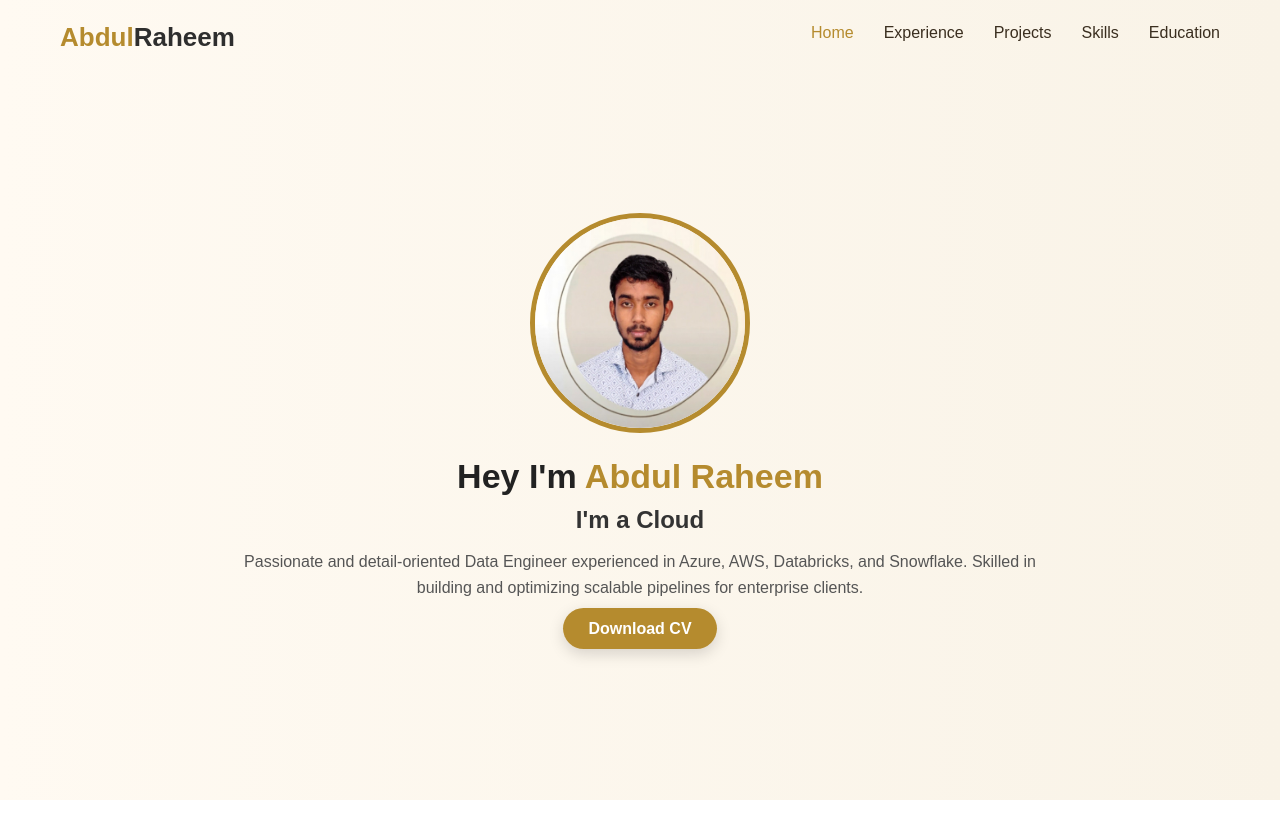
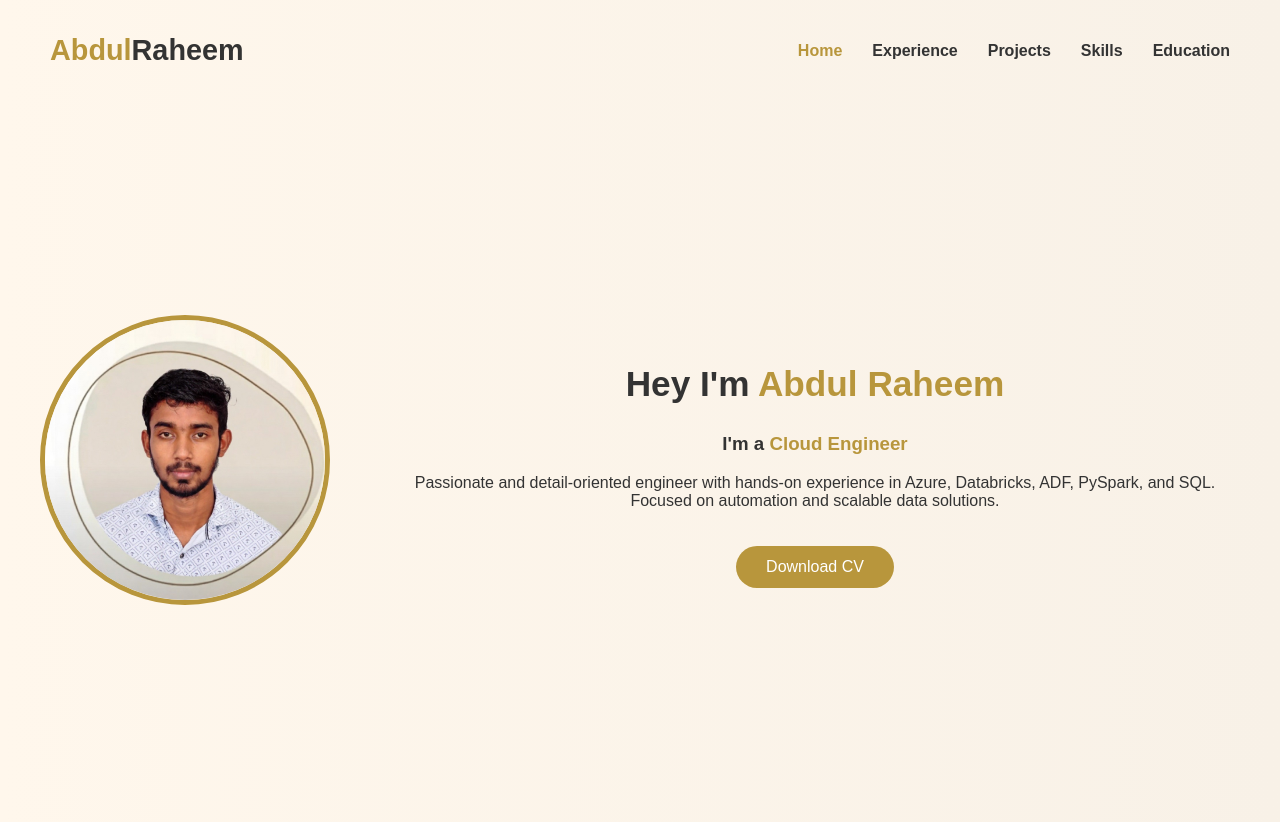
Before and after one commit to abdulraheem48/abdulraheem-portfolio, a plain HTML site: page index.html in a window 1280 px wide. Before the commit the page ends 800 px from the top, so only its background shows below. Drawn offline with Linux system fonts and the light colour scheme.

Commit message:
Single-page portfolio with smooth fade transitions and full sections (Experience, Projects, Skills, Education)

```diff
--- a/index.html
+++ b/index.html
@@ -1,102 +1,104 @@
 <!DOCTYPE html>
 <html lang="en">
 <head>
-  <meta charset="UTF-8">
-  <meta name="viewport" content="width=device-width, initial-scale=1.0">
-  <title>Shaik Abdul Raheem | Portfolio</title>
-  <link rel="stylesheet" href="style.css">
+  <meta charset="UTF-8" />
+  <meta name="viewport" content="width=device-width, initial-scale=1.0" />
+  <title>Abdul Raheem Portfolio</title>
+  <link rel="stylesheet" href="style.css" />
 </head>
 <body>
-  <header>
-    <div class="logo"><span>Abdul</span>Raheem</div>
+  <header class="navbar">
+    <h1 class="logo"><span>Abdul</span>Raheem</h1>
     <nav>
       <ul>
-        <li><a href="#" class="active" data-tab="home">Home</a></li>
-        <li><a href="#" data-tab="experience">Experience</a></li>
-        <li><a href="#" data-tab="projects">Projects</a></li>
-        <li><a href="#" data-tab="skills">Skills</a></li>
-        <li><a href="#" data-tab="education">Education</a></li>
+        <li><a href="#" class="nav-link active" data-target="home">Home</a></li>
+        <li><a href="#" class="nav-link" data-target="experience">Experience</a></li>
+        <li><a href="#" class="nav-link" data-target="projects">Projects</a></li>
+        <li><a href="#" class="nav-link" data-target="skills">Skills</a></li>
+        <li><a href="#" class="nav-link" data-target="education">Education</a></li>
       </ul>
     </nav>
   </header>
 
   <main>
-    <!-- HOME -->
-    <section id="home" class="tab-content active">
-      <div class="intro">
-        <img src="data/profile.jpg" alt="Profile" class="profile-img">
-        <div class="intro-text">
-          <h1>Hey I'm <span>Abdul Raheem</span></h1>
-          <h2>I'm a <span class="typing"></span></h2>
+    <!-- Home -->
+    <section id="home" class="tab-section active">
+      <div class="home-container">
+        <div class="profile-pic">
+          <img src="data/profile.jpg" alt="Shaik Abdul Raheem" />
+        </div>
+        <div class="intro">
+          <h2>Hey I'm <span>Abdul Raheem</span></h2>
+          <h3>I'm a <span class="typing"></span></h3>
           <p>
-            Passionate and detail-oriented Data Engineer experienced in Azure, AWS, Databricks, and Snowflake.
-            Skilled in building and optimizing scalable pipelines for enterprise clients.
+            Passionate and detail-oriented engineer with hands-on experience in
+            Azure, Databricks, ADF, PySpark, and SQL. Focused on automation and scalable data solutions.
           </p>
-          <a href="data/Abdul_Raheem_Wipro_Data_Engineer.pdf" class="btn" download>Download CV</a>
+          <a href="data/Abdul_Raheem_Wipro_Data_Engineer.pdf" target="_blank" class="btn">Download CV</a>
         </div>
       </div>
     </section>
 
-    <!-- EXPERIENCE -->
-    <section id="experience" class="tab-content">
+    <!-- Experience -->
+    <section id="experience" class="tab-section">
       <h2>Experience</h2>
-      <div class="exp">
+      <div class="content-scroll">
         <h3>Wipro Ltd | Client: Optum (UnitedHealth Group)</h3>
-        <p><strong>Mar 2024 – Present</strong> | Data Engineer</p>
+        <p><strong>Data Engineer | Mar 2024 – Present</strong></p>
         <ul>
-          <li>Ensured seamless execution by identifying and resolving failures, reducing L2 dependency.</li>
-          <li>Maintained SLA compliance for file deliveries, improving service reliability.</li>
-          <li>Collaborated during production support ensuring business continuity.</li>
+          <li>Ensured seamless execution of client processes by proactively identifying and resolving failures.</li>
+          <li>Maintained SLA compliance for response file deliveries, improving service reliability.</li>
+          <li>Collaborated with teams for quick issue resolution and process optimization.</li>
         </ul>
+
         <h3>Wipro Ltd | Client: Bharat Petroleum</h3>
-        <p><strong>Jun 2024 – Feb 2025</strong> | Data Engineer</p>
+        <p><strong>Data Engineer | Jun 2024 – Feb 2025</strong></p>
         <ul>
-          <li>Developed 40+ KPIs using SQL & PySpark meeting business requirements.</li>
-          <li>Built ADF pipelines with dynamic parameters and automated workflows.</li>
-          <li>Integrated SharePoint data into Dataverse and Power BI dashboards.</li>
+          <li>Developed 40+ KPIs using SQL and PySpark.</li>
+          <li>Created automated workflows in Databricks & Azure Data Factory.</li>
+          <li>Built Power BI dashboards and optimized pipeline performance.</li>
         </ul>
+
         <h3>Wipro Ltd | Client: Apple</h3>
-        <p><strong>Nov 2022 – Apr 2024</strong> | Cloud Engineer</p>
+        <p><strong>Cloud Engineer | Nov 2022 – Apr 2024</strong></p>
         <ul>
-          <li>Led cloud operations improving efficiency by 120% through automation.</li>
-          <li>Developed AWS Data Lakes and CI/CD pipelines for reliable deployments.</li>
-          <li>Created Splunk dashboards for monitoring and analytics.</li>
+          <li>Developed and managed AWS Cloud Data Lakes.</li>
+          <li>Automated CI/CD pipelines using AWS CLI & CloudFormation.</li>
+          <li>Built Splunk dashboards for real-time operational insights.</li>
         </ul>
       </div>
     </section>
 
-    <!-- PROJECTS -->
-    <section id="projects" class="tab-content">
+    <!-- Projects -->
+    <section id="projects" class="tab-section">
       <h2>Projects</h2>
       <h3>Vehicle Rental System (Aug 2024)</h3>
       <ul>
-        <li>Developed full system for vehicle rental with OOP-based modules.</li>
-        <li>Implemented booking, vehicle management, and admin reporting features.</li>
-        <li>Automated invoice generation with error handling and validation.</li>
+        <li>Designed and implemented full vehicle rental system with OOP modules.</li>
+        <li>Built features for booking, admin management, and invoice automation.</li>
       </ul>
     </section>
 
-    <!-- SKILLS -->
-    <section id="skills" class="tab-content">
+    <!-- Skills -->
+    <section id="skills" class="tab-section">
       <h2>Skills & Certifications</h2>
       <p><strong>Languages:</strong> Python, SQL</p>
-      <p><strong>Tools:</strong> Airflow, Hadoop, Snowflake, Pandas, Matplotlib, Spark, Grafana, Jupyter, ADF, Databricks, Power BI</p>
-      <p><strong>Platforms:</strong> AWS, Azure, GitHub Actions</p>
-      <h3>Certificates</h3>
+      <p><strong>Tools:</strong> Databricks, ADF, Snowflake, Airflow, Spark, Power BI</p>
+      <p><strong>Cloud:</strong> Azure, AWS</p>
+      <p><strong>Certificates:</strong></p>
       <ul>
-        <li>Databricks Certified Associate Developer for Apache Spark 3.0</li>
+        <li>Databricks Certified Associate Developer – Apache Spark 3.0</li>
         <li>AWS Certified Cloud Practitioner</li>
-        <li>AWS Certified Solutions Architect – Associate</li>
         <li>SnowPro Core</li>
       </ul>
     </section>
 
-    <!-- EDUCATION -->
-    <section id="education" class="tab-content">
+    <!-- Education -->
+    <section id="education" class="tab-section">
       <h2>Education</h2>
       <ul>
         <li><strong>B.Tech in Electrical Engineering</strong> – MIC College of Technology (CGPA: 7.62)</li>
-        <li><strong>Diploma - Electrical Engineering</strong> – MIC College of Technology (CGPA: 7.52)</li>
+        <li><strong>Diploma in Electrical Engineering</strong> – MIC College of Technology (CGPA: 7.52)</li>
       </ul>
     </section>
   </main>
--- a/script.js
+++ b/script.js
@@ -1,39 +1,35 @@
-const tabs = document.querySelectorAll('nav a');
-const contents = document.querySelectorAll('.tab-content');
+const tabs = document.querySelectorAll(".nav-link");
+const sections = document.querySelectorAll(".tab-section");
 
 tabs.forEach(tab => {
-  tab.addEventListener('click', e => {
+  tab.addEventListener("click", e => {
     e.preventDefault();
-    tabs.forEach(t => t.classList.remove('active'));
-    tab.classList.add('active');
+    tabs.forEach(t => t.classList.remove("active"));
+    sections.forEach(s => s.classList.remove("active"));
 
-    const target = tab.dataset.tab;
-    contents.forEach(c => {
-      if (c.id === target) c.classList.add('active');
-      else c.classList.remove('active');
-    });
+    tab.classList.add("active");
+    const target = document.getElementById(tab.dataset.target);
+    target.classList.add("active");
   });
 });
 
-// Typing effect
-const words = ["Data Engineer", "Cloud Engineer", "Big Data Developer"];
-let i = 0, j = 0, currentWord = "", isDeleting = false;
-const typingElement = document.querySelector(".typing");
+// typing animation
+const roles = ["Data Engineer", "Cloud Engineer", "Big Data Developer"];
+let i = 0, j = 0;
+const typing = document.querySelector(".typing");
 
-function type() {
-  currentWord = words[i];
-  typingElement.textContent = currentWord.substring(0, j);
-
-  if (!isDeleting && j < currentWord.length) {
+function typeEffect() {
+  if (j < roles[i].length) {
+    typing.textContent += roles[i].charAt(j);
     j++;
-    setTimeout(type, 100);
-  } else if (isDeleting && j > 0) {
-    j--;
-    setTimeout(type, 60);
+    setTimeout(typeEffect, 100);
   } else {
-    isDeleting = !isDeleting;
-    if (!isDeleting) i = (i + 1) % words.length;
-    setTimeout(type, 1200);
+    setTimeout(() => {
+      typing.textContent = "";
+      i = (i + 1) % roles.length;
+      j = 0;
+      typeEffect();
+    }, 1500);
   }
 }
-type();
+typeEffect();
--- a/style.css
+++ b/style.css
@@ -1,121 +1,103 @@
-* {
+body {
+  font-family: "Poppins", sans-serif;
   margin: 0;
-  padding: 0;
-  box-sizing: border-box;
-  font-family: 'Poppins', sans-serif;
+  background: linear-gradient(to right, #fff7ec, #f8f1e7);
+  color: #333;
+  overflow: hidden;
 }
 
-body {
-  background: linear-gradient(to right, #fffaf2, #f9f3e7);
-  color: #222;
-  overflow: hidden;
-  height: 100vh;
-}
-
-header {
+.navbar {
   display: flex;
   justify-content: space-between;
   align-items: center;
-  padding: 20px 60px;
+  padding: 15px 50px;
 }
 
 .logo {
-  font-size: 26px;
-  font-weight: 700;
-  color: #2e2e2e;
+  font-size: 1.8rem;
 }
 .logo span {
-  color: #b58b2e;
+  color: #b8963c;
+  font-weight: bold;
 }
 
 nav ul {
+  list-style: none;
   display: flex;
-  list-style: none;
   gap: 30px;
 }
 
 nav a {
   text-decoration: none;
-  color: #3a2e1f;
-  font-weight: 500;
-  transition: color 0.3s;
-}
-nav a:hover,
-nav a.active {
-  color: #b58b2e;
+  color: #333;
+  font-weight: 600;
 }
 
-main {
-  height: calc(100vh - 100px);
-  display: flex;
-  justify-content: center;
-  align-items: center;
-  position: relative;
+nav a.active,
+nav a:hover {
+  color: #b8963c;
 }
 
-.tab-content {
-  position: absolute;
-  opacity: 0;
-  transform: scale(0.98);
-  transition: opacity 0.6s ease, transform 0.6s ease;
-  max-width: 800px;
+.tab-section {
+  display: none;
   text-align: center;
-}
-.tab-content.active {
-  opacity: 1;
-  transform: scale(1);
+  padding: 40px;
+  animation: fade 0.5s ease-in-out;
 }
 
-.profile-img {
-  width: 220px;
-  height: 220px;
-  border-radius: 50%;
-  border: 5px solid #b58b2e;
-  margin-bottom: 20px;
+.tab-section.active {
+  display: block;
 }
 
-.intro h1 {
-  font-size: 34px;
-  margin-bottom: 10px;
+@keyframes fade {
+  from { opacity: 0; transform: scale(0.98); }
+  to { opacity: 1; transform: scale(1); }
 }
-.intro h1 span {
-  color: #b58b2e;
+
+/* Home Section */
+.home-container {
+  display: flex;
+  align-items: center;
+  justify-content: center;
+  gap: 60px;
+  height: 80vh;
 }
+
+.profile-pic img {
+  width: 280px;
+  height: 280px;
+  border-radius: 50%;
+  border: 5px solid #b8963c;
+  object-fit: cover;
+}
+
 .intro h2 {
-  font-size: 24px;
-  color: #333;
-  margin-bottom: 15px;
+  font-size: 2.2rem;
 }
-.intro p {
-  color: #555;
-  line-height: 1.6;
-  margin-bottom: 20px;
+.intro span {
+  color: #b8963c;
+  font-weight: bold;
 }
 
 .btn {
-  background: #b58b2e;
+  display: inline-block;
+  margin-top: 20px;
+  background: #b8963c;
   color: white;
-  padding: 12px 25px;
-  border-radius: 25px;
+  padding: 12px 30px;
+  border-radius: 30px;
   text-decoration: none;
-  font-weight: 600;
-  box-shadow: 0 5px 15px rgba(0,0,0,0.15);
+  transition: 0.3s;
+}
+.btn:hover {
+  background: #a5832e;
 }
 
-h2 {
-  font-size: 32px;
-  margin-bottom: 15px;
-  color: #3a2e1f;
-}
-
-ul {
-  list-style: disc;
+/* Scrollable content inside sections */
+.content-scroll {
+  max-height: 60vh;
+  overflow-y: auto;
   text-align: left;
   margin: 0 auto;
-  max-width: 700px;
+  width: 80%;
 }
-
-li {
-  margin-bottom: 10px;
-  line-height: 1.6;
-}
```
